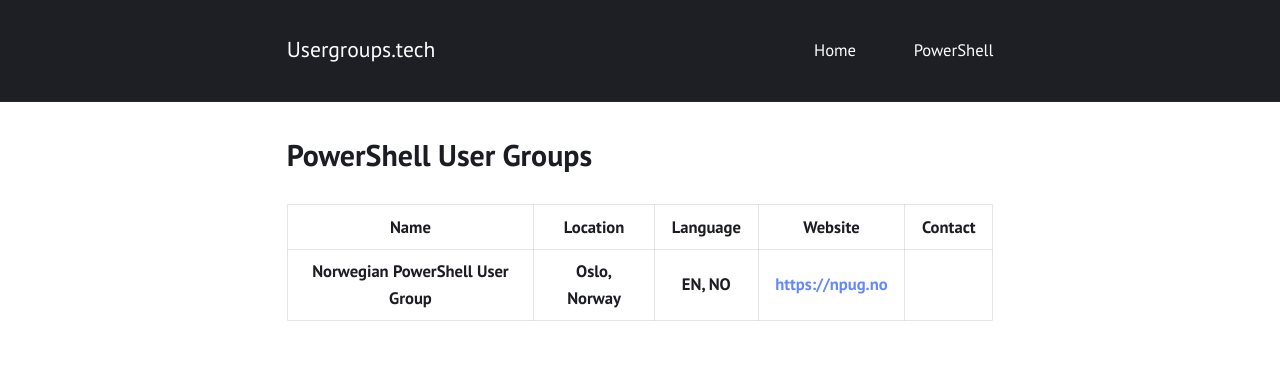
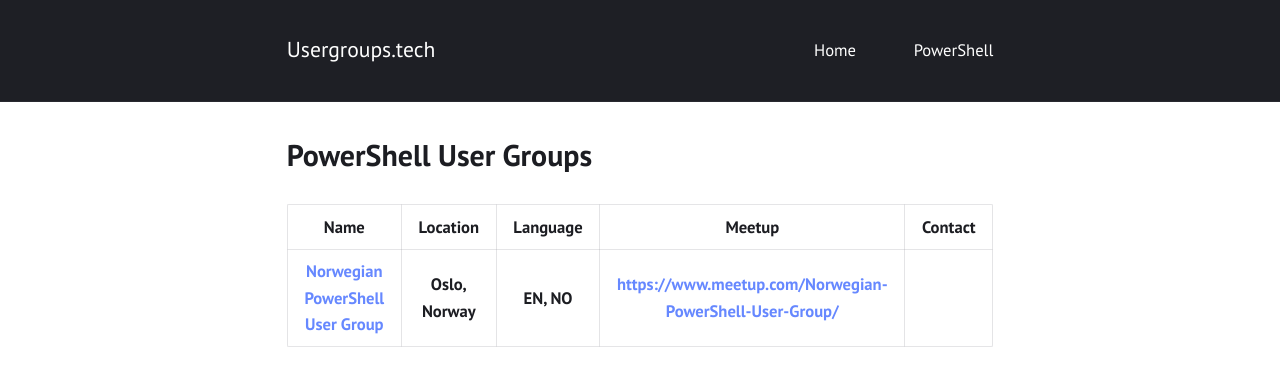
Before and after one commit to usergroupstech/website, a Jekyll site: the page built from powershell.html, in a window 1280 px wide. Shown: the top 386 px of the page. Built offline with Jekyll 4.4.1, drawn with Linux system fonts in a browser that asks for light colours.

Commit message:
Structure

```diff
--- a/powershell.html
+++ b/powershell.html
@@ -7,15 +7,15 @@ title: "PowerShell User Groups"
     <th>Name</th>
     <th>Location</th>
     <th>Language</th>
-    <th>Website</th>
+    <th>Meetup</th>
     <th>Contact</th>
   </tr>
 {% for usergroup in site.powershell %}
       <tr>
-        <th>{{ usergroup.name }}</th>
+        <th><a href="{{ usergroup.website }}" target="_blank">{{ usergroup.name }}</a></th>
         <th>{{ usergroup.location }}</th>
         <th>{{ usergroup.language }}</th>
-        <th><a href="{{ usergroup.website }}" target="_blank">{{ usergroup.website }}</a></th>
+        <th><a href="{{ usergroup.meetup }}" target="_blank">{{ usergroup.meetup }}</a></th>
         <th>
           {% for contact in usergroup.contact %}
             <p><a href="{{ contact.twitter }}" target="_blank">{{ contact.name }}</a></p>
```
